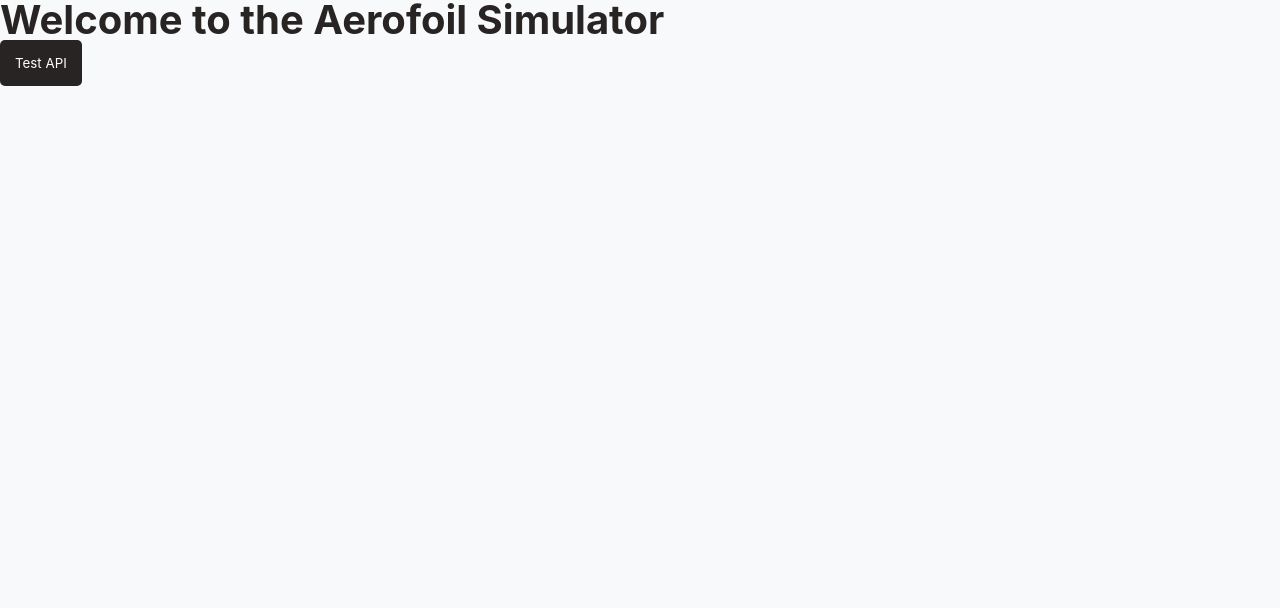
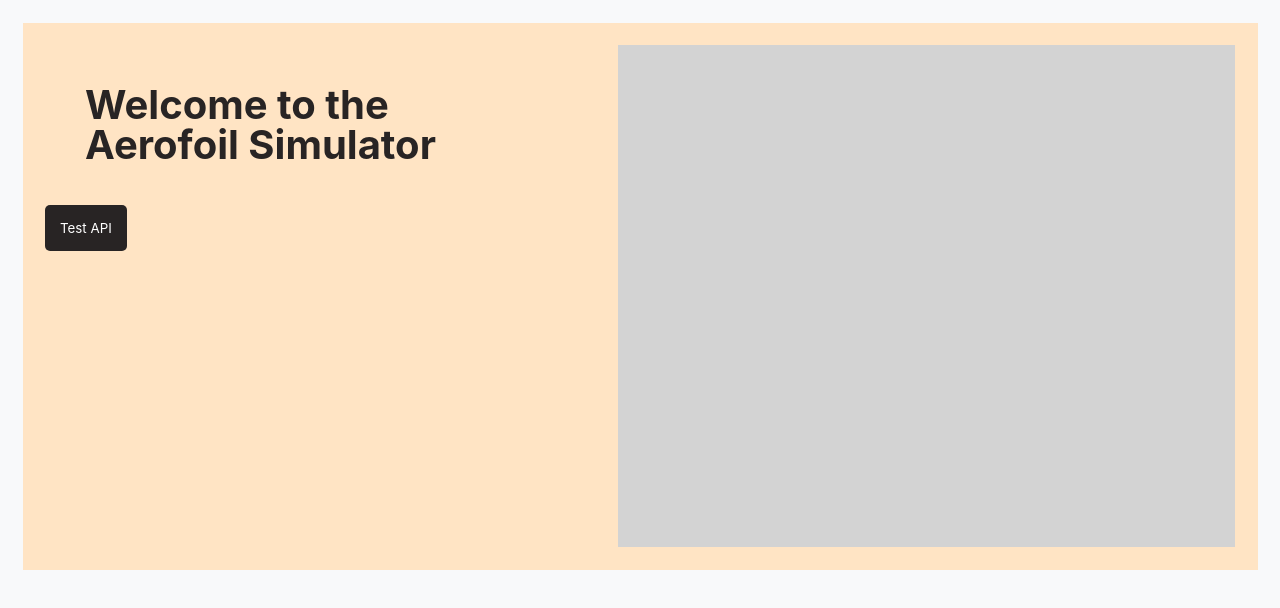
Before and after one commit to ncar285/fluidFlowSimulator, a React (Create React App) app in the folder frontend/: page / in a window 1280 px wide. Shown: the top 608 px of the page. Built offline with nearby package versions, Linux system fonts and the light colour scheme.

Commit message:
add flow d3 bounding box

```diff
--- a/frontend/package.json
+++ b/frontend/package.json
@@ -7,6 +7,7 @@
     "@testing-library/react": "^13.4.0",
     "@testing-library/user-event": "^13.5.0",
     "axios": "^1.6.2",
+    "d3": "^7.8.5",
     "react": "^18.2.0",
     "react-dom": "^18.2.0",
     "react-redux": "^8.1.3",
--- a/frontend/src/App.js
+++ b/frontend/src/App.js
@@ -4,11 +4,13 @@ import HomePage from './components/HomePage/HomePage';
 
 function App() {
     return (
+      <div className='app-container'>
       <Router>
         <Routes>
           <Route path="/" element={<HomePage />} />
         </Routes>
       </Router>
+      </div>
     );
 }
 
--- /dev/null
+++ b/frontend/src/components/BoundingBox/BoundingBox.css
@@ -0,0 +1,6 @@
+.flow-box {
+    width: 900px;
+    height: 500px;
+    border: 1px solid lightgrey;
+    background-color: lightgrey;
+}
--- /dev/null
+++ b/frontend/src/components/BoundingBox/BoundingBox.jsx
@@ -0,0 +1,12 @@
+import React from 'react';
+import './BoundingBox.css'
+
+const BoundingBox = ({ children }) => {
+    return (
+        <svg className='flow-box' >
+            {children}
+        </svg>
+    );
+};
+
+export default BoundingBox;
--- a/frontend/src/components/HomePage/HomePage.css
+++ b/frontend/src/components/HomePage/HomePage.css
@@ -0,0 +1,24 @@
+.home-container{
+    display: flex;
+    justify-content: space-between;
+    align-items: stretch;
+    margin: var(--margin);
+    background-color: bisque;
+}
+
+.home-left, .home-right {
+    padding: var(--margin);
+}
+
+.home-left {
+    width: 50%;
+    & h1 {
+        padding: 40px;
+    }
+}
+
+.home-right {
+    width: 50%;
+    display: flex;
+    justify-content: flex-end;
+}
--- a/frontend/src/components/HomePage/HomePage.jsx
+++ b/frontend/src/components/HomePage/HomePage.jsx
@@ -1,12 +1,22 @@
 import React from 'react';
 import './HomePage.css';
 import TestAPI from '../TestAPI/TestAPI.jsx';
+// import MovingDots from '../MovingDots/MovingDoots.jsx';
+import BoundingBox from '../BoundingBox/BoundingBox.jsx';
 
 const HomePage = () => {
   return (
-    <div>
-      <h1>Welcome to the Aerofoil Simulator</h1>
-      <TestAPI/>
+    <div className='home-container'>
+      <div className='home-left'>
+        <h1>Welcome to the Aerofoil Simulator</h1>
+        <TestAPI/>
+      </div>
+      {/* <MovingDots/> */}
+      <div className='home-right'>
+          <BoundingBox className="bounding-box">
+              {/* Other SVG elements or custom components go here */}
+          </BoundingBox>
+      </div>
     </div>
   );
 };
--- /dev/null
+++ b/frontend/src/components/MovingDots/MovingDoots.jsx
@@ -0,0 +1,49 @@
+import React, { useEffect, useRef } from 'react';
+import * as d3 from 'd3';
+
+const MovingDots = () => {
+    const d3Container = useRef(null);
+    const width = 800;
+    const height = 200;
+    const numDots = 10;
+    const dotRadius = 5;
+
+    useEffect(() => {
+        if (d3Container.current) {
+            // Create SVG container
+            const svg = d3.select(d3Container.current)
+                          .append('svg')
+                          .attr('width', width)
+                          .attr('height', height);
+
+            // Create dots
+            svg.selectAll('circle')
+               .data(d3.range(numDots))
+               .enter().append('circle')
+               .attr('cx', 0)
+               .attr('cy', (d, i) => (height / numDots) * i + dotRadius)
+               .attr('r', dotRadius)
+               .style('fill', 'blue');
+
+            // Animate dots
+            function animateDots() {
+                svg.selectAll('circle')
+                   .transition()
+                   .duration(2000)
+                   .attr('cx', width)
+                   .on('end', function() {
+                       d3.select(this).attr('cx', 0);
+                   })
+                   .on('start', animateDots);
+            }
+
+            animateDots();
+        }
+    }, []);
+
+    return (
+        <div className="moving-dots-container" ref={d3Container}></div>
+    );
+}
+
+export default MovingDots;
--- a/frontend/src/index.css
+++ b/frontend/src/index.css
@@ -18,6 +18,10 @@
   --font-size-normal: 1rem;
   --font-size-large: 1.25rem;
   --font-size-small: 0.875rem;
+}
+
+.app-container {
+  height: 100vh;
 }
 
 body {
```
Also changed, not shown: 2 other files (tests, documents, lock files or other folders).
